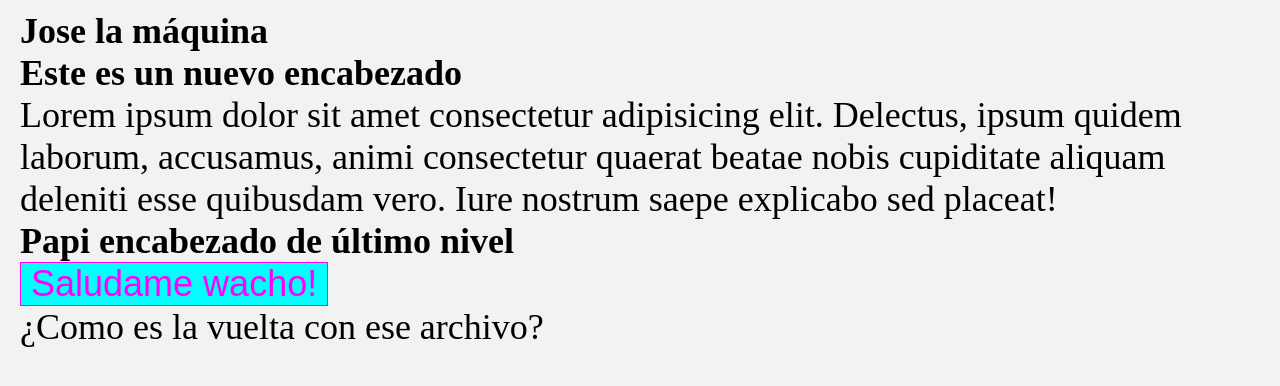
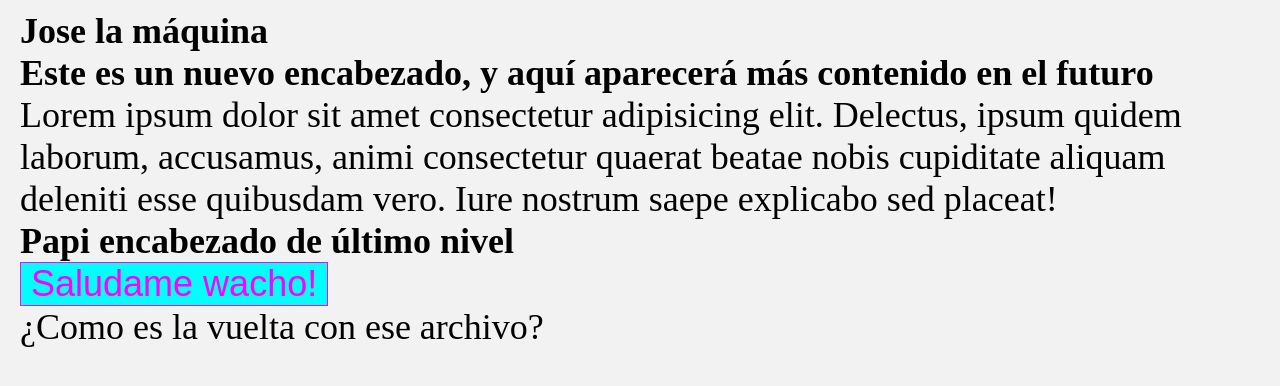
Before and after one commit to joserodriguez18/Proyecto-Web-Empresa-B, a plain HTML site: page index.html in a window 1280 px wide. Drawn offline with Linux system fonts and the light colour scheme.

Commit message:
Modificando encabezado de 3° nivel en Diseñador2

```diff
--- a/index.html
+++ b/index.html
@@ -9,7 +9,7 @@
   </head>
   <body>
       <h1>Jose la máquina</h1>
-      <h3>Este es un nuevo encabezado</h3>
+      <h3>Este es un nuevo encabezado, y aquí aparecerá más contenido en el futuro</h3>
       <p>Lorem ipsum dolor sit amet consectetur adipisicing elit. Delectus, ipsum quidem laborum, accusamus, animi consectetur quaerat beatae nobis cupiditate aliquam deleniti esse quibusdam vero. Iure nostrum saepe explicabo sed placeat!</p>
       <h6>Papi encabezado de último nivel</h6>
       <button onclick="saludo();">Saludame wacho!</button>
```
